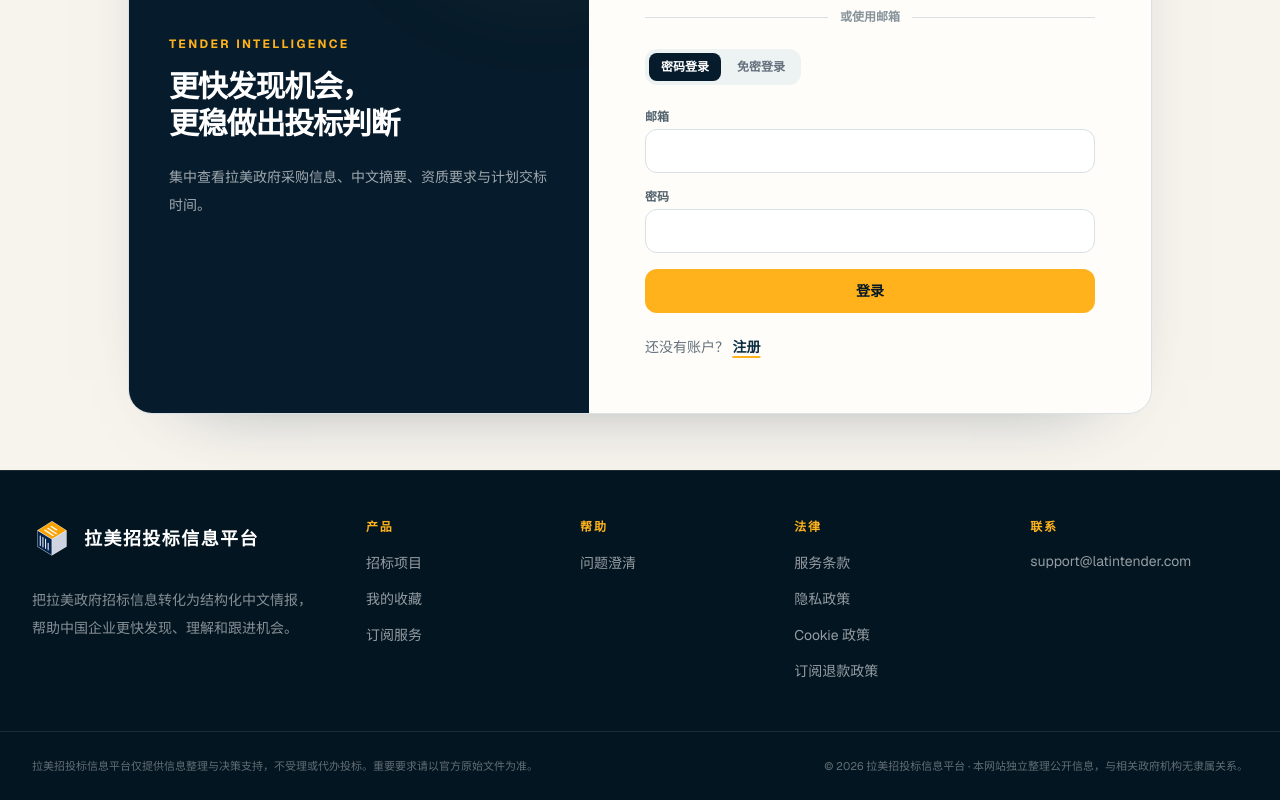
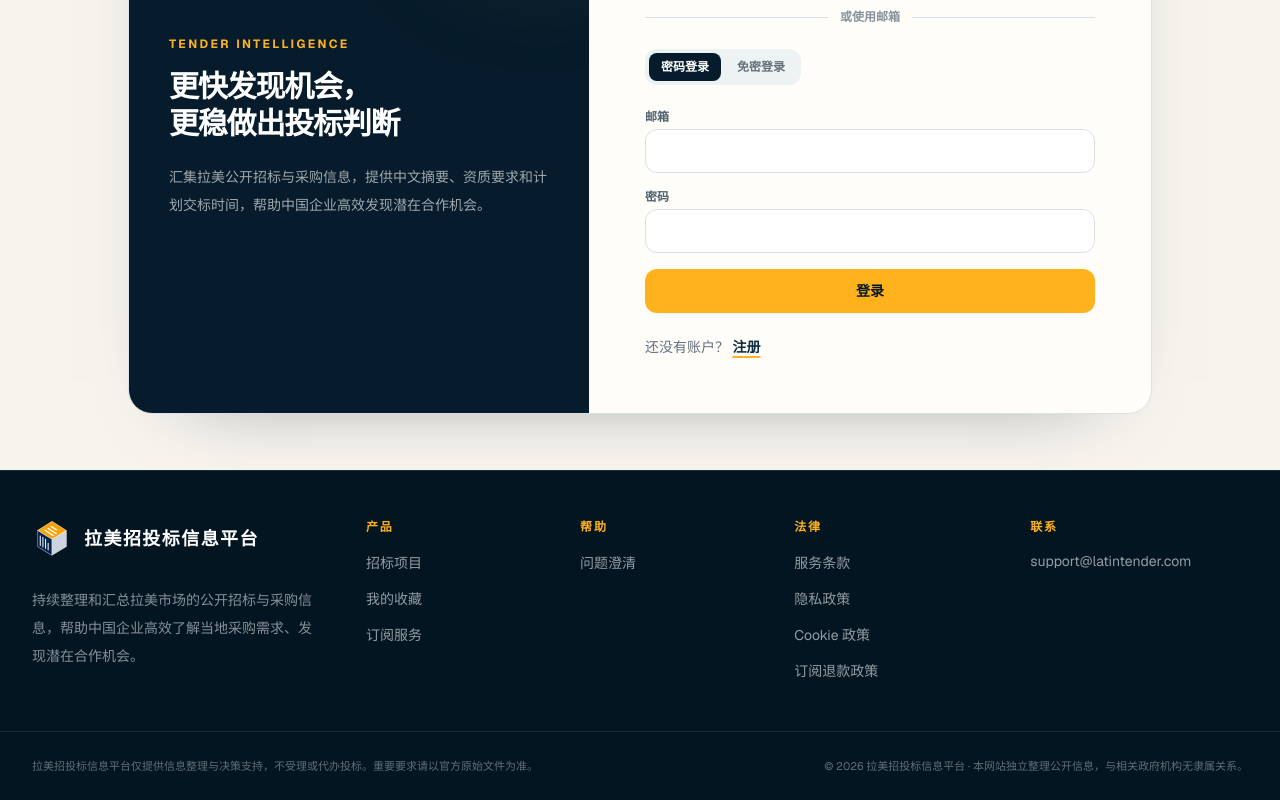
Before and after one commit to Lordain/Tender-Intelligence-Platform, a Next.js app: page /login in a window 1280 px wide. Shown: the part 337-1137 px from the top of the page. Built offline with nearby package versions, Linux system fonts and the light colour scheme; no server answers.

Commit message:
Refine platform introduction copy

```diff
--- a/components/auth/AuthFrame.tsx
+++ b/components/auth/AuthFrame.tsx
@@ -15,7 +15,7 @@ export function AuthFrame({ mode, children }: { mode: "login" | "register"; chil
             <div className="my-auto py-10">
               <p className="text-xs font-bold uppercase tracking-[0.2em] text-[#ffb21c]">Tender intelligence</p>
               <h1 className="mt-4 text-3xl font-black leading-tight tracking-[-0.04em]">更快发现机会，<br />更稳做出投标判断</h1>
-              <p className="mt-5 max-w-sm text-sm leading-7 text-white/62">集中查看拉美政府采购信息、中文摘要、资质要求与计划交标时间。</p>
+              <p className="mt-5 max-w-sm text-sm leading-7 text-white/62">汇集拉美公开招标与采购信息，提供中文摘要、资质要求和计划交标时间，帮助中国企业高效发现潜在合作机会。</p>
             </div>
           </div>
         </section>
--- a/components/layout/Footer.tsx
+++ b/components/layout/Footer.tsx
@@ -14,7 +14,7 @@ export function Footer() {
       <div className="mx-auto grid max-w-[94rem] gap-10 px-5 py-12 sm:px-8 md:grid-cols-[1.25fr_1fr] lg:grid-cols-[1.35fr_0.8fr_0.8fr_0.9fr_1fr]">
         <div className="max-w-sm">
           <Link href="/" className="inline-flex items-center gap-3"><BrandLogo variant="dark" className="size-10" /><span className="text-lg font-black tracking-[0.08em]">拉美招投标信息平台</span></Link>
-          <p className="mt-5 text-sm leading-7 text-white/52">把拉美政府招标信息转化为结构化中文情报，帮助中国企业更快发现、理解和跟进机会。</p>
+          <p className="mt-5 text-sm leading-7 text-white/52">持续整理和汇总拉美市场的公开招标与采购信息，帮助中国企业高效了解当地采购需求、发现潜在合作机会。</p>
         </div>
         {columns.map((column) => (
           <div key={column.title}>
--- a/components/tenders/HomeHero.tsx
+++ b/components/tenders/HomeHero.tsx
@@ -130,7 +130,7 @@ export function HomeHero({ tenders }: { tenders: Tender[] }) {
             把拉美招标<br />变成中国企业<br />看得懂的机会
           </h1>
           <p className="mt-7 max-w-xl text-base leading-8 text-white/78 sm:text-lg lg:max-w-[27rem] xl:max-w-xl">
-            把政府招标信息转化为结构化中文情报，帮助中国企业更快判断能不能投、该不该投。
+            我们专注于为中国企业提供拉美市场的招标与采购信息汇集，持续整理和汇总当地公开招标信息，帮助中国企业更加高效地获取拉美市场的项目信息，了解当地采购需求，寻找潜在合作机会。
           </p>
           <div className="mt-8 flex flex-col gap-3 sm:flex-row">
             <Link href="/tenders" className="inline-flex items-center justify-center gap-4 rounded-2xl bg-[#ffb21c] px-7 py-3.5 text-sm font-bold text-[#071826] transition-transform hover:-translate-y-0.5 hover:bg-[#ffc247]">
```
